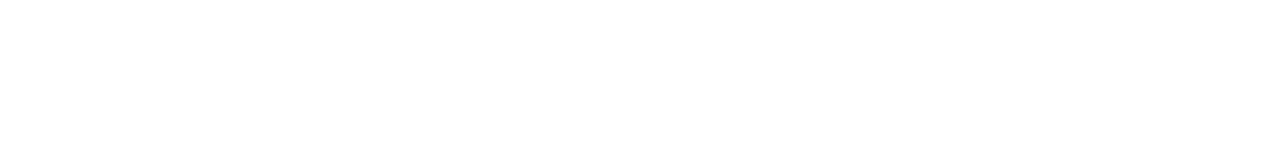
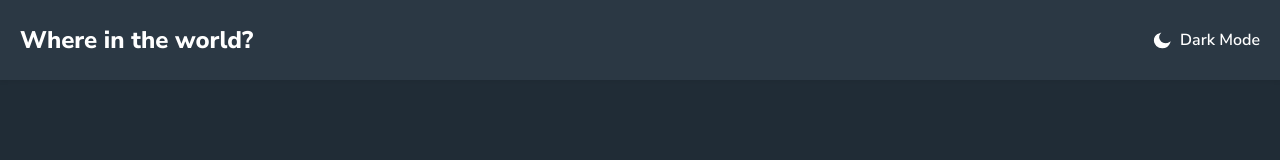
Before and after one commit to ramziddin-frontend/Countries, a plain HTML site: page index.html in a window 1280 px wide. Drawn offline with Linux system fonts and the light colour scheme.

Commit message:
Add dark-mode icon styles

```diff
--- a/css/styles.css
+++ b/css/styles.css
@@ -63,17 +63,22 @@ body {
   height: 100%;
   padding: 0;
   margin: 0;
-  font-family: "Nunito Sans" "Arial", sans-serif;
+  font-family: "Nunito Sans", "Arial", sans-serif;
   font-size: 14px;
   line-height: 16px;
-  background-color: #fff;
-  color: #222;
+  background-color: var(--body-bg);
+  color: var(--text-color);
 }
 
 img {
   max-width: 100%;
   height: auto;
 }
+
+a {
+  text-decoration: none;
+}
+
 
 
 /* AUTOFILL-STYLES */
@@ -137,6 +142,49 @@ select:-webkit-autofill:focus {
   flex-grow: 1;
 }
 
+/* SITE-HEADER  */
+.header {
+  padding: 24px 0;
+  background-color: var(--element-bg);
+  box-shadow: 0px 2px 4px rgba(0, 0, 0, 0.06);
+  white-space: nowrap;
+}
+
+.header-container {
+  display: flex;
+  align-items: center;
+  justify-content: space-between;
+}
+
+.site-logo {
+  font-size: 24px;
+  line-height: normal;
+font-weight: 800;
+color: var(--text-color);
+}
+
+.site-header-theme-toggler {
+  padding: 0;
+  margin: 0;
+cursor: pointer;
+background-color: transparent;
+color: var(--text-color);
+border: none;
+}
+
+.site-header-theme-toggler-inner {
+  display: flex;
+  align-items: center;
+}
+
+.site-header-theme-toggler-text {
+  margin-left: 8px;
+  font-size: 16px;
+  line-height: 22px;
+  font-weight: 600;
+}
+
+
 @media
 only screen and (-webkit-min-device-pixel-ratio: 2),
 only screen and (   min--moz-device-pixel-ratio: 2),
--- a/index.html
+++ b/index.html
@@ -10,9 +10,23 @@
   <link rel="stylesheet" href="css/normalize.css">
   <link rel="stylesheet" href="css/styles.css">
 </head>
-<body>
+<body class="dark-mode">
 
+  <!-- SITE HEADER   -->
+  <header class="header">
+    <div class="header-container container">
+      <a href="index.html" class="site-logo">Where in the world?</a>
 
+      <button class="site-header-theme-toggler" type="button">
+        <span class="site-header-theme-toggler-inner">
+            <svg class="site-header-theme-icon" width="20" height="20" viewBox="0 0 20 20" fill="none" xmlns="http://www.w3.org/2000/svg">
+            <path fill-rule="evenodd" clip-rule="evenodd" d="M13.5532 13.815C9.66857 13.815 6.51929 10.9278 6.51929 7.36821C6.51929 6.0253 6.96679 4.78158 7.73143 3.75C4.69036 4.69515 2.5 7.33122 2.5 10.4381C2.5 14.3385 5.94929 17.5 10.2036 17.5C13.5929 17.5 16.4696 15.4932 17.5 12.7045C16.375 13.4048 15.0161 13.815 13.5532 13.815Z" fill="#fff" stroke="currentColor" stroke-width="1.25"/>
+            </svg>
+            <span class="site-header-theme-toggler-text">Dark Mode</span>
+        </span>
+      </button>
+    </div>
+  </header>
 
   <script src="js/main.js"></script>
 </body>
```
